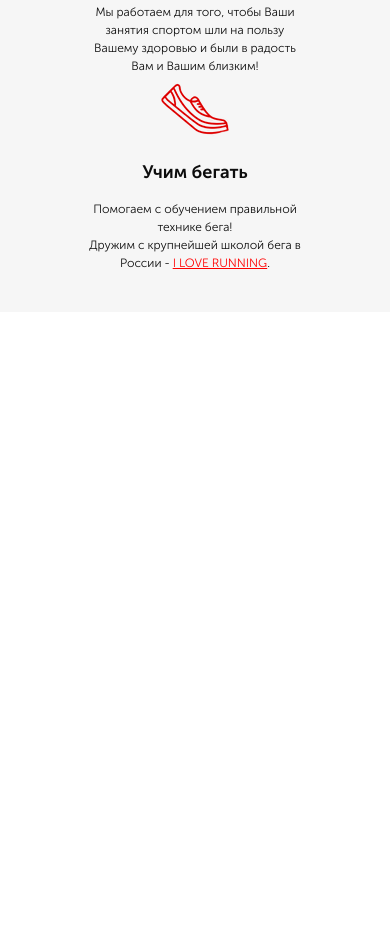
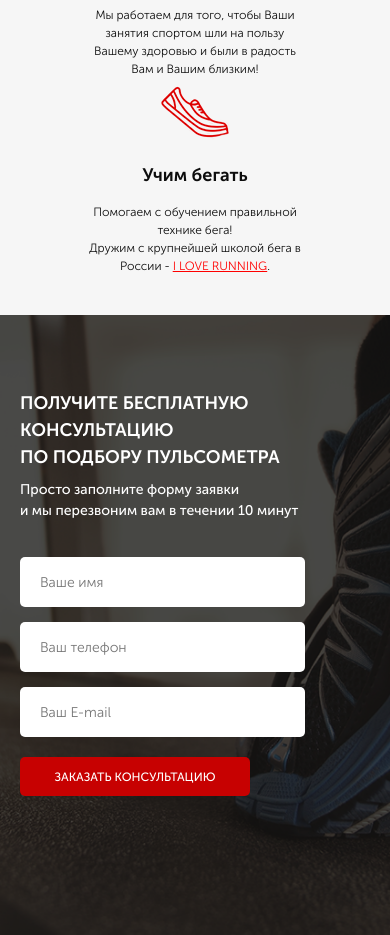
Before and after one commit to drew-99/PULSE, a website: page src/index.html in a window 390 px wide. Shown: the part 924-1859 px from the top of the page. Before the commit the page ends 1236 px from the top, so only its background shows below. Drawn offline with Linux system fonts and the light colour scheme.

Commit message:
three adapted sections

```diff
--- a/src/index.html
+++ b/src/index.html
@@ -62,7 +62,7 @@
     <div class="benefits">
         <div class="container">
             <div class="text">
-                <h3>НАШИ ПРЕИМУЩЕСТВА</h3>
+                <h2 class="title">НАШИ ПРЕИМУЩЕСТВА</h2>
                 <div class="benefits__icons">
                     <div class="benefit__icon">
                         <img src="icons/advantages/cup.png" alt="cup">
@@ -86,5 +86,28 @@
             </div>
         </div>
     </div>
+
+<div class="consultation">
+    <div class="container">
+        <h2 class="title title_left">
+            Получите бесплатную консультацию<br>
+            по подбору пульсометра
+        </h2>
+        <div class="consultation__descr">
+            Просто заполните форму заявки<br>
+            и мы перезвоним вам в течении 10 минут
+        </div>
+        <form class="feed-form" action="#">
+            <input name="name" required placeholder="Ваше имя"  type="text">
+            <input name="phone" required placeholder="Ваш телефон"  type="number">
+            <input name="email" required placeholder="Ваш E-mail"  type="email">
+
+
+            <button class="button button_subbmit">заказать кОНСУЛЬТАЦИЮ</button>
+        </form>
+    </div>
+</div>
+
+<script src="js/script.js"></script>
 </body>
 </html>
--- /dev/null
+++ b/src/js/script.js
@@ -0,0 +1,73 @@
+var name = "Andrey";
+let number = 7;
+const  pi = 3.14;
+
+number = 4;
+
+
+
+let leftBorderWdth = 200;
+
+//number
+//string  - "", '', ``
+//true/false
+//null
+//undefined
+//let obj = {
+//    name: 'apple',
+//    color: 'green',
+//    weight: 200
+//}
+//symbol
+
+// alert(1234)
+// console.log(number);
+// let answer = confirm("Вам есть 18");
+// console.log(answer);
+
+// let answer = prompt("Вам есть 18" , "");
+// console.log(answer);
+
+// console.log(4+4);
+
+// let isCheked = false,
+//     isClose = false;
+
+// console.log(isCheked && isClose);
+
+// console.log(isCheked || isClose);
+
+// if (2*6 ==  8*1) {
+//     console.log('Верно')
+// } else {
+//     console.log('Ошибка')
+// }
+
+// let answer = confirm("Вам есть 18");
+// if (answer) {
+//     console.log('Проходите')
+// } else {
+//     console.log('Уходи')
+// }
+
+// const num = 50;
+
+// if (num < 49) {
+//     console.log('Неправильно')
+// } else if ( num > 100) {
+//     console.log('Много')
+// } else {
+//     console.log('Верно')
+// }
+
+// for(let i = 1; i < 8; i++) {
+//     console.log(i)
+// }
+
+function logging(a, b) {
+    console.log(a + b)
+}
+
+logging(3,5);
+
+logging(6,8);
--- a/src/sass/blocks/_benefits.scss
+++ b/src/sass/blocks/_benefits.scss
@@ -2,13 +2,7 @@
     padding: 70px 0 80px 0;
     background-color: #f6f6f6;
 
-    h3 {
-        font-size: 30px;
-        font-weight: 700;
-        color: #0d0d0d;
-        text-align: center;
-        margin-bottom: 0;
-    }
+
 
     &__icons {
         margin-top: 65px;
--- a/src/sass/blocks/_buttons.scss
+++ b/src/sass/blocks/_buttons.scss
@@ -14,4 +14,9 @@
         font-size: 16px;
         margin-top: 67px;
     }
+    &_subbmit {
+        width: 100%;
+        height: 55px;
+        font-size: 16px;
+    }
 }
--- /dev/null
+++ b/src/sass/blocks/_consultation.scss
@@ -0,0 +1,11 @@
+.consultation {
+    padding: 100px 0 92px 0;
+    min-height: 680px;
+    background: url(../../img/bg/bg_two.png)center (center/cover) no-repeat;
+    &__descr {
+        font-size: 20px;
+        font-weight: 500;
+        color: #ffffff;
+    }
+
+}
--- /dev/null
+++ b/src/sass/blocks/_forms.scss
@@ -0,0 +1,20 @@
+.feed-form {
+    margin-top: 36px;
+    display: flex;
+    flex-direction: column;
+    width: 300px;
+    input {
+        height: 50px;
+        background-color: #ffffff;
+        border-radius: 5px;
+        margin-bottom: 15px;
+        border:none;
+        padding: 0 20px;
+        font-size: 14px;
+        font-weight: 300;
+        color: #4b4b4b;
+        &:nth-child(3) {
+            margin-bottom: 20px;
+        }
+    }
+}
--- a/src/sass/blocks/_media.scss
+++ b/src/sass/blocks/_media.scss
@@ -81,6 +81,18 @@
 
  }
 
+ .consultation {
+    padding: 75px 20px 92px 20px;
+    min-height: 620px;
+
+    .title_left {
+        font-size: 32px;
+    }
+    &__descr {
+        font-size: 18px;
+    }
+ }
+
 }
 
 @media (max-width:765px) {
@@ -147,6 +159,16 @@
     }
   }
 
+  .consultation {
+
+    .title_left {
+        font-size: 25px;
+    }
+    &__descr {
+        font-size: 16px;
+    }
+ }
+
 }
 @media (max-width:575px) {
     .promo {
@@ -180,4 +202,26 @@
     .benefits {
         padding: 35px 0 40px 0;
     }
+
+    .consultation {
+
+        .title_left {
+
+            font-size: 18px;
+
+        }
+        &__descr {
+            font-size: 14px;
+        }
+        .feed-form {
+            width: 285px;
+        }
+        .button_subbmit {
+            width: 230px;
+            height: 39px;
+            font-size: 12px;
+
+        }
+     }
+
 }
--- /dev/null
+++ b/src/sass/blocks/_titles.scss
@@ -0,0 +1,12 @@
+.title {
+    font-size: 30px;
+    font-weight: 700;
+    color: #0d0d0d;
+    text-align: center;
+    text-transform: uppercase;
+   &_left {
+    color:#ffffff;
+    font-size: 36px;
+    text-align: left;
+   }
+}
--- a/src/sass/style.scss
+++ b/src/sass/style.scss
@@ -8,6 +8,9 @@
 	max-width: 950px;
 	margin: 0 auto;
 }
+@import 'blocks/forms';
+@import 'blocks/consultation';
+@import 'blocks/titles';
 @import 'blocks/benefits';
 @import 'blocks/promo';
 @import 'blocks/header';
```
Also changed, not shown: src/css/style.min.css.
